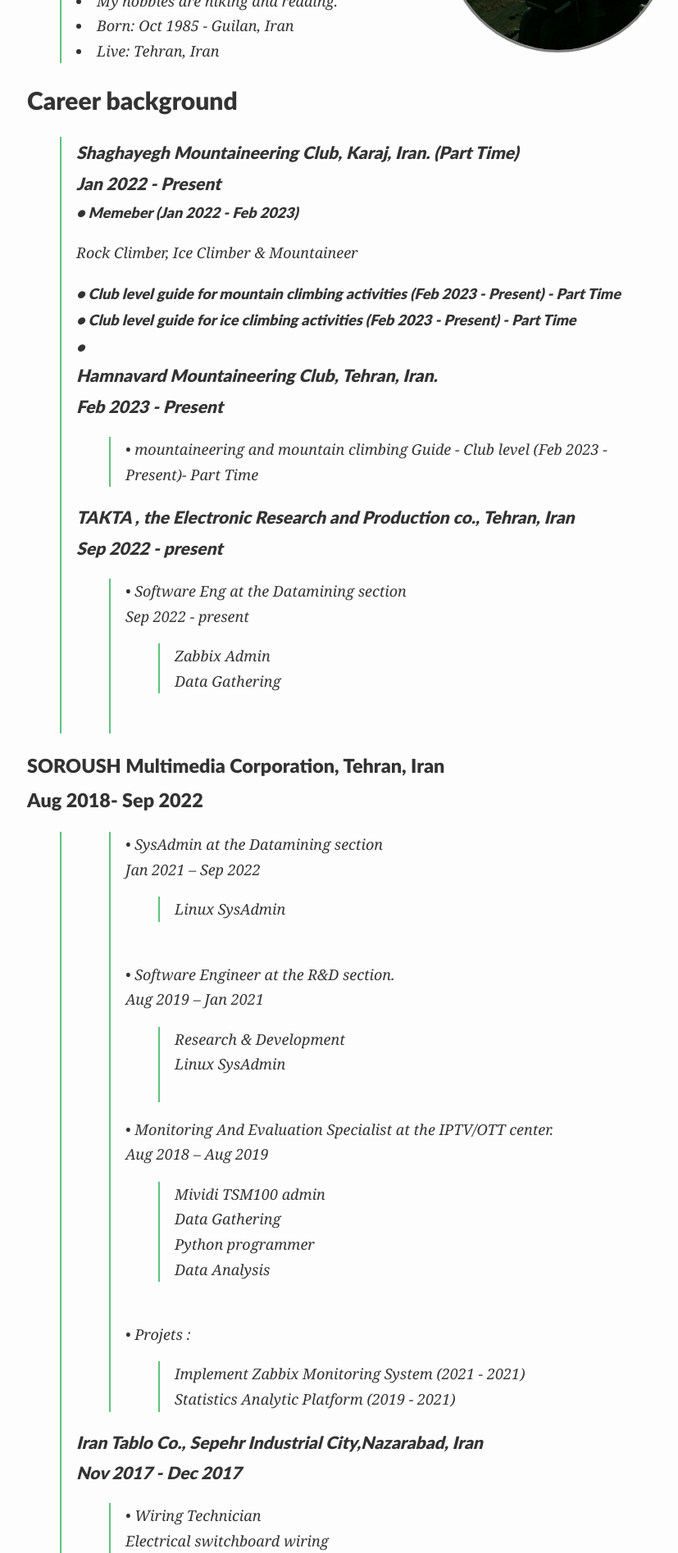
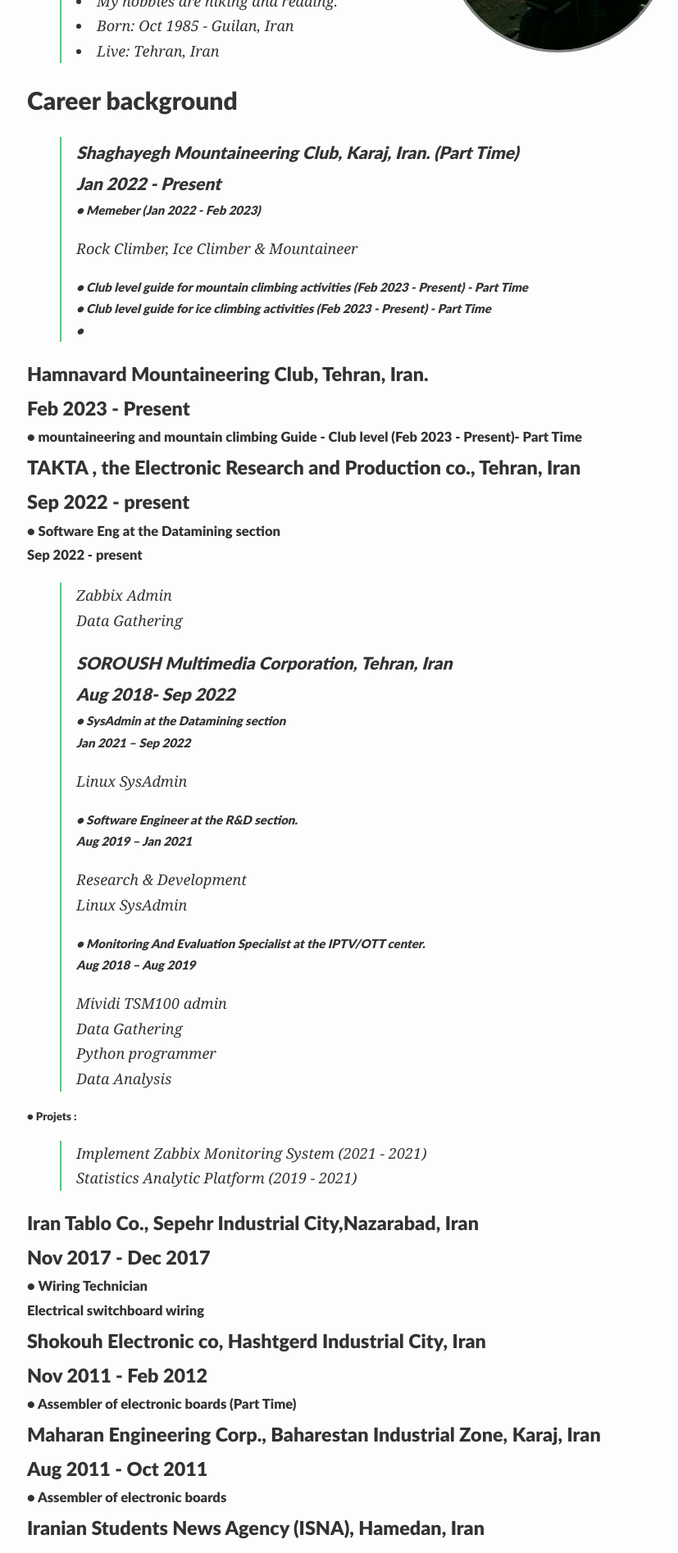
Before and after one commit to KavehRS/website, a Jekyll site: the page built from index.md, in a window 1280 px wide. Shown: the part 347-2242 px from the top of the page at 82% size, without its empty margins (207-1034 px from the left). Built offline with Jekyll 4.4.1, drawn with Linux system fonts in a browser that asks for light colours; nearby versions of some CDN libraries; our own code applies the rules of GitHub Pages for plain Markdown files.

Commit message:
Update index.md

```diff
--- a/index.md
+++ b/index.md
@@ -22,63 +22,47 @@
 >
 >
 ### Shaghayegh Mountaineering Club, Karaj, Iran. (Part Time) <br> Jan 2022 - Present<br>
-#### •  Memeber (Jan 2022 - Feb 2023)   <br>
+##### •  Memeber (Jan 2022 - Feb 2023)   <br>
 > Rock Climber, Ice Climber &   Mountaineer <br>
-#### •  Club level guide for mountain climbing activities  (Feb 2023 - Present) - Part Time   <br>
-#### •  Club level guide for ice climbing activities  (Feb 2023 - Present) - Part Time  <br>
-#### •
+##### •  Club level guide for mountain climbing activities  (Feb 2023 - Present) - Part Time   <br>
+##### •  Club level guide for ice climbing activities  (Feb 2023 - Present) - Part Time  <br>
+##### •
+
+### Hamnavard Mountaineering Club, Tehran, Iran. <br> Feb 2023 - Present<br>
+##### •  mountaineering and mountain climbing Guide - Club level (Feb 2023 - Present)- Part Time  <br>
+
+### TAKTA , the Electronic Research and Production co., Tehran, Iran<br> Sep 2022 - present<br>
+##### •	Software Eng at the Datamining section<br>  Sep 2022 - present<br>
+> Zabbix Admin<br>
+> Data Gathering <br>
 >
->
-### Hamnavard Mountaineering Club, Tehran, Iran. <br> Feb 2023 - Present<br>
->> •  mountaineering and mountain climbing Guide - Club level (Feb 2023 - Present)- Part Time  <br>
->>>
->
->
-### TAKTA , the Electronic Research and Production co., Tehran, Iran<br> Sep 2022 - present<br>
->> •	Software Eng at the Datamining section<br>  Sep 2022 - present<br>
->>> Zabbix Admin<br>
->>> Data Gathering <br>
->>
->> ‌ <br>
->
->
+### SOROUSH Multimedia Corporation, Tehran, Iran<br> Aug 2018- Sep 2022 <br>
+##### •	SysAdmin at the Datamining section<br> Jan 2021 – Sep 2022<br>
+> Linux SysAdmin<br>
+##### • Software Engineer at the R&D section.<br> Aug 2019 – Jan 2021<br>
+> Research & Development<br>
+> Linux SysAdmin<br>
+##### •	Monitoring And Evaluation Specialist at the IPTV/OTT center.<br> Aug 2018 – Aug 2019<br>
+> Mividi TSM100 admin<br>
+> Data Gathering<br>
+> Python programmer<br>
+> Data Analysis<br>
 
-### SOROUSH Multimedia Corporation, Tehran, Iran<br> Aug 2018- Sep 2022 <br>
->> •	SysAdmin at the Datamining section<br> Jan 2021 – Sep 2022<br>
->>> Linux SysAdmin<br>
->>
->> ‌ <br>
->> • Software Engineer at the R&D section.<br> Aug 2019 – Jan 2021<br>
->>> Research & Development<br>
->>> Linux SysAdmin<br>
->> ‌ <br>
->>
->> •	Monitoring And Evaluation Specialist at the IPTV/OTT center.<br> Aug 2018 – Aug 2019<br>
->>> Mividi TSM100 admin<br>
->>> Data Gathering<br>
->>> Python programmer<br>
->>>Data Analysis<br>
->>
->> ‌ <br>
->> •	Projets :<br>
->>> Implement Zabbix Monitoring System (2021 - 2021)<br>
->>> Statistics Analytic Platform (2019 - 2021)<br>
->
->
+###### •	Projets :<br>
+> Implement Zabbix Monitoring System (2021 - 2021)<br>
+> Statistics Analytic Platform (2019 - 2021)<br>
+
 ### Iran Tablo Co., Sepehr Industrial City,Nazarabad, Iran<br> Nov 2017 - Dec 2017<br>
->> •	Wiring Technician<br> Electrical switchboard wiring<br>
->
->
+##### •	Wiring Technician<br> Electrical switchboard wiring<br>
+
 ### Shokouh Electronic co, Hashtgerd Industrial City, Iran<br> Nov 2011 - Feb 2012<br>
->> •	Assembler of electronic boards (Part Time)<br>
-><br>
->
+##### •	Assembler of electronic boards (Part Time)<br>
+
 ### Maharan Engineering Corp., Baharestan Industrial Zone, Karaj, Iran<br> Aug 2011 - Oct 2011<br>
->> •	Assembler of electronic boards<br>
-><br>
->
+##### •	Assembler of electronic boards<br>
+
 ### Iranian Students News Agency (ISNA), Hamedan, Iran<br> Sep 2005 - Feb 2009<br>
->> •	Reporter<br>
+##### •	Reporter<br>
 
 
 <br><br>
@@ -97,22 +81,17 @@
 
 
 ## Volunteering
->
->
+
 ###  • KarajLug<br>
-#### • •	 Executive Board Member (Oct 2011 - Oct 2022) <br>
-#### Science and Technology Community<br>
->> Karaj Linux User Group :<br>
->> A Linux User Group or Linux Users' Group (LUG) or GNU/Linux User Group (GLUG) is a private, generally non-profit or not-for-profit organization that provides support and/or education for Linux users, particularly for inexperienced users. The term commonly refers to local groups that meet in person, but is also used to refer to online support groups that may have members spread over a very wide area and that do not organize, or are not dependent on, physical meetings. Many LUGs encompass FreeBSD and other free-software / open source Unix-based operating systems.<br>
->
->
+##### • •	 Executive Board Member (Oct 2011 - Oct 2022) <br>
+##### Science and Technology Community<br>
+##### Karaj Linux User Group :<br>
+###### A Linux User Group or Linux Users' Group (LUG) or GNU/Linux User Group (GLUG) is a private, generally non-profit or not-for-profit organization that provides support and/or education for Linux users, particularly for inexperienced users. The term commonly refers to local groups that meet in person, but is also used to refer to online support groups that may have members spread over a very wide area and that do not organize, or are not dependent on, physical meetings. Many LUGs encompass FreeBSD and other free-software / open source Unix-based operating systems.<br>
+
 ###  • One Million Signatures for the Repeal of Discriminatory Laws <br>
 #### • •	 Activist (Oct 2007 - ~ ~ ) <br>
 #### Civil Rights and Social Action Community <br>
->> campaign to collect one million signatures in support of changing discriminatory laws against women in their country. Activists of the movement have been attacked and jailed by the government, and the campaign has had to extend its two-year target to collect the full number of signatures.
-
->
->
+###### campaign to collect one million signatures in support of changing discriminatory laws against women in their country. Activists of the movement have been attacked and jailed by the government, and the campaign has had to extend its two-year target to collect the full number of signatures.
 <br><br>
 
 
```
